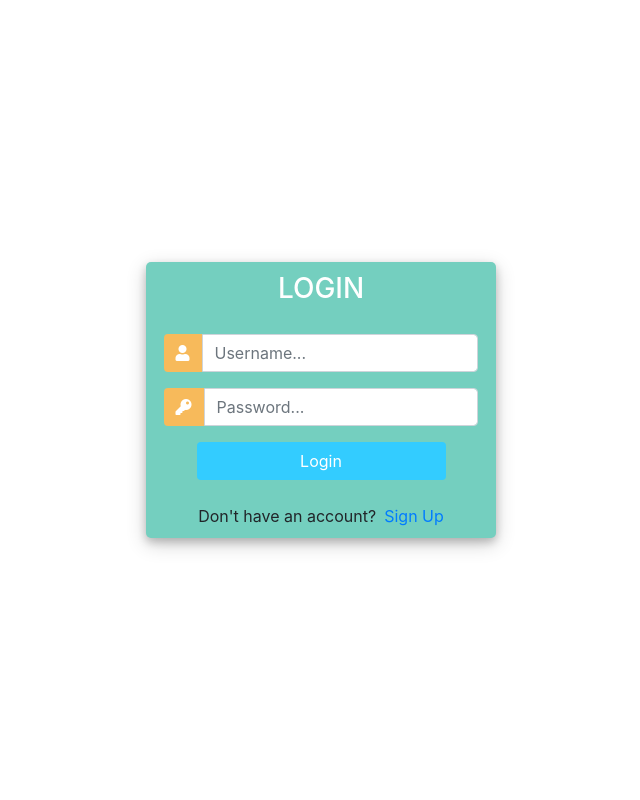
After one commit to gudanggelo/skripsi, a Django app: page /login/ in a window 1280 px wide. The commit adds this page. Shown: the whole page, without its empty margins (319-959 px from the left). Run offline with Django 3.2, Linux system fonts and the light colour scheme; some libraries are stand-ins or nearby versions.

Commit message:
upload method login

```diff
--- a/mywebapp/mywebapp/settings.py
+++ b/mywebapp/mywebapp/settings.py
@@ -25,6 +25,8 @@ INSTALLED_APPS = [
     'django.contrib.sessions',
     'django.contrib.messages',
     'django.contrib.staticfiles',
+
+    'mywebapp',
 ]
 
 MIDDLEWARE = [
--- a/mywebapp/mywebapp/urls.py
+++ b/mywebapp/mywebapp/urls.py
@@ -1,12 +1,14 @@
 from django import urls
 from django.contrib import admin
-from django.urls import include, path
-from django.http import HttpResponse
+from django.urls import  path
 from . import views
 
 urlpatterns = [
     path('admin/', admin.site.urls),
-    path('', views.index, name='main-view'),
+    path('', views.index, name='home'),
     path('download', views.download, name='download'),
-    path('maps/', views.peta),
+    path('maps/', views.peta, name='maps'),
+    path('login/',views.loginPage , name='login'),
+    path('register/',views.registerPage, name='register'),
+    path('logout/', views.logoutUser, name="logout"),
 ]
--- a/mywebapp/mywebapp/views.py
+++ b/mywebapp/mywebapp/views.py
@@ -1,4 +1,4 @@
-from django.shortcuts import render
+from django.shortcuts import render,redirect
 from django.conf import settings
 from django.http import HttpResponse, Http404
 import os
@@ -6,17 +6,60 @@ import json
 import sentinelsat
 import geojson
 from sentinelsat.sentinel import SentinelAPI, read_geojson, geojson_to_wkt
+from django.contrib.auth.forms import UserCreationForm
+from django.contrib.auth import authenticate, login, logout
+from django.contrib import messages
+from django.contrib.auth.decorators import login_required
 
 from datetime import date, datetime, timedelta
+from . import config
+from .forms import OrderForm, CreateUserForm
+from .models import *
 
 
-from . import config
 #method view index
 def index(request):
     return render(request,'index.html')
 
+@login_required(login_url='login')
 def peta(request):
     return render(request,'maps.html')
+
+#Creata and Login
+def registerPage(request):
+    form =CreateUserForm()
+
+    if request.method == 'POST':
+        form = UserCreationForm(request.POST)
+        if form.is_valid():
+            form.save()
+            user = form.cleaned_data.get('username')
+            messages.success(request, 'Account was created for ' + user )
+
+            return redirect('login')
+
+    context ={'form':form}
+    return render(request, 'register.html', context)
+
+def loginPage(request):
+
+    if request.method == "POST":
+        username = request.POST.get('username')
+        password = request.POST.get('password')
+
+        user = authenticate(request, username=username, password=password)
+        if user is not None:
+            login(request, user)
+            return redirect('home')
+        else:
+            messages.info(request, 'Username OR password is incorret')
+
+    context = {}
+    return render(request,'login.html',context)
+
+def logoutUser(request):
+	logout(request)
+	return redirect('maps')
 
 def download(request):
     if request.method == 'POST':
--- a/mywebapp/static/css/style.css
+++ b/mywebapp/static/css/style.css
@@ -61,7 +61,7 @@ body {
 /*font-family: 'Roboto', sans-serif;*/
 
 a {
-     color: #1f1f1f;
+     color: #fcf9f9;
      text-decoration: none !important;
      outline: none !important;
      -webkit-transition: all .3s ease-in-out;
--- a/mywebapp/templates/base.html
+++ b/mywebapp/templates/base.html
@@ -36,9 +36,6 @@
 <body class="main-layout">
             <!-- header -->
          <header class="header-area">
-            <div class="right">
-               <a href="Javascript:void(0)"><i class="fa fa-user" aria-hidden="true"></i>Login</a>
-            </div>
             <div class="container">
                <div class="row d_flex">
                   <div class="col-sm-3 logo_sm">
--- a/mywebapp/templates/index.html
+++ b/mywebapp/templates/index.html
@@ -3,6 +3,7 @@
     {% block content %}
 
 <!-- about -->
+
 <br>
 <br>
 <div class="about">
--- /dev/null
+++ b/mywebapp/templates/login.html
@@ -0,0 +1,124 @@
+<!DOCTYPE html>
+<html>
+
+<head>
+	<title>Login</title>
+	<link rel="stylesheet" href="https://stackpath.bootstrapcdn.com/bootstrap/4.1.3/css/bootstrap.min.css" integrity="sha384-MCw98/SFnGE8fJT3GXwEOngsV7Zt27NXFoaoApmYm81iuXoPkFOJwJ8ERdknLPMO" crossorigin="anonymous">
+	<script src="https://ajax.googleapis.com/ajax/libs/jquery/3.3.1/jquery.min.js"></script>
+	<link rel="stylesheet" href="https://use.fontawesome.com/releases/v5.6.1/css/all.css" integrity="sha384-gfdkjb5BdAXd+lj+gudLWI+BXq4IuLW5IT+brZEZsLFm++aCMlF1V92rMkPaX4PP" crossorigin="anonymous">
+
+
+	<style>
+		body,
+		html {
+			margin: 0;
+			padding: 0;
+			height: 100%;
+			background: #FFF !important;
+		}
+		.user_card {
+			width: 350px;
+			margin-top: auto;
+			margin-bottom: auto;
+			background: #74cfbf;
+			position: relative;
+			display: flex;
+			justify-content: center;
+			flex-direction: column;
+			padding: 10px;
+			box-shadow: 0 4px 8px 0 rgba(0, 0, 0, 0.2), 0 6px 20px 0 rgba(0, 0, 0, 0.19);
+			-webkit-box-shadow: 0 4px 8px 0 rgba(0, 0, 0, 0.2), 0 6px 20px 0 rgba(0, 0, 0, 0.19);
+			-moz-box-shadow: 0 4px 8px 0 rgba(0, 0, 0, 0.2), 0 6px 20px 0 rgba(0, 0, 0, 0.19);
+			border-radius: 5px;
+
+		}
+
+		.form_container {
+			margin-top: 20px;
+		}
+
+		#form-title{
+			color: #fff;
+
+		}
+
+		.login_btn {
+			width: 100%;
+			background: #33ccff !important;
+			color: white !important;
+		}
+		.login_btn:focus {
+			box-shadow: none !important;
+			outline: 0px !important;
+		}
+		.login_container {
+			padding: 0 2rem;
+		}
+		.input-group-text {
+			background: #f7ba5b !important;
+			color: white !important;
+			border: 0 !important;
+			border-radius: 0.25rem 0 0 0.25rem !important;
+		}
+		.input_user,
+		.input_pass:focus {
+			box-shadow: none !important;
+			outline: 0px !important;
+		}
+
+		#messages{
+			background-color: grey;
+			color: #fff;
+			padding: 10px;
+			margin-top: 10px;
+		}
+	</style>
+
+</head>
+<body>
+	<div class="container h-100">
+		<div class="d-flex justify-content-center h-100">
+			<div class="user_card">
+				<div class="d-flex justify-content-center">
+
+
+					<h3 id="form-title">LOGIN</h3>
+				</div>
+				<div class="d-flex justify-content-center form_container">
+					<form method="POST" action="">
+						{% csrf_token %}
+						<div class="input-group mb-3">
+							<div class="input-group-append">
+								<span class="input-group-text"><i class="fas fa-user"></i></span>
+							</div>
+							<input type="text" name="username" placeholder="Username..." class="form-control">
+						</div>
+						<div class="input-group mb-2">
+							<div class="input-group-append">
+								<span class="input-group-text"><i class="fas fa-key"></i></span>
+							</div>
+								<input type="password" name="password" placeholder="Password..." class="form-control" >
+						</div>
+
+							<div class="d-flex justify-content-center mt-3 login_container">
+				 				<input class="btn login_btn" type="submit" value="Login">
+				   			</div>
+					</form>
+
+				</div>
+
+				{% for messages in messages %}
+					<p id="messages">{{messages}}</p>
+				{% endfor %}
+				<div class="mt-4">
+					<div class="d-flex justify-content-center links">
+						Don't have an account? <a href="{% url 'register' %}" class="ml-2">Sign Up</a>
+					</div>
+
+				</div>
+			</div>
+		</div>
+	</div>
+</body>
+
+</html>
```
Also changed, not shown: mywebapp/mywebapp/forms.py (added, +19 -0 lines), mywebapp/mywebapp/models.py (added, +53 -0 lines), mywebapp/templates/maps.html (+7 -2 lines), mywebapp/templates/register.html (added, +142 -0 lines), mywebapp/static/css/normalize.css.
